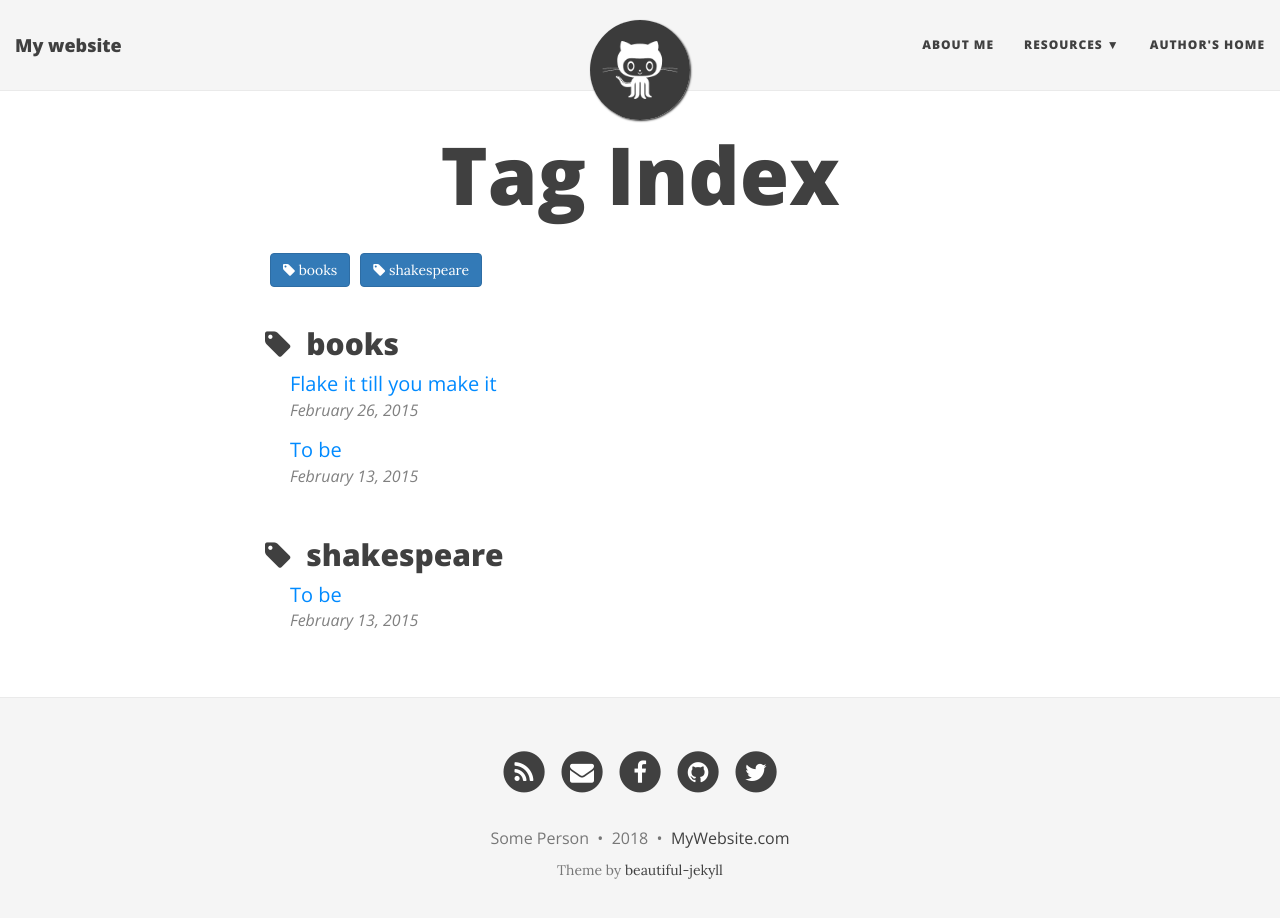
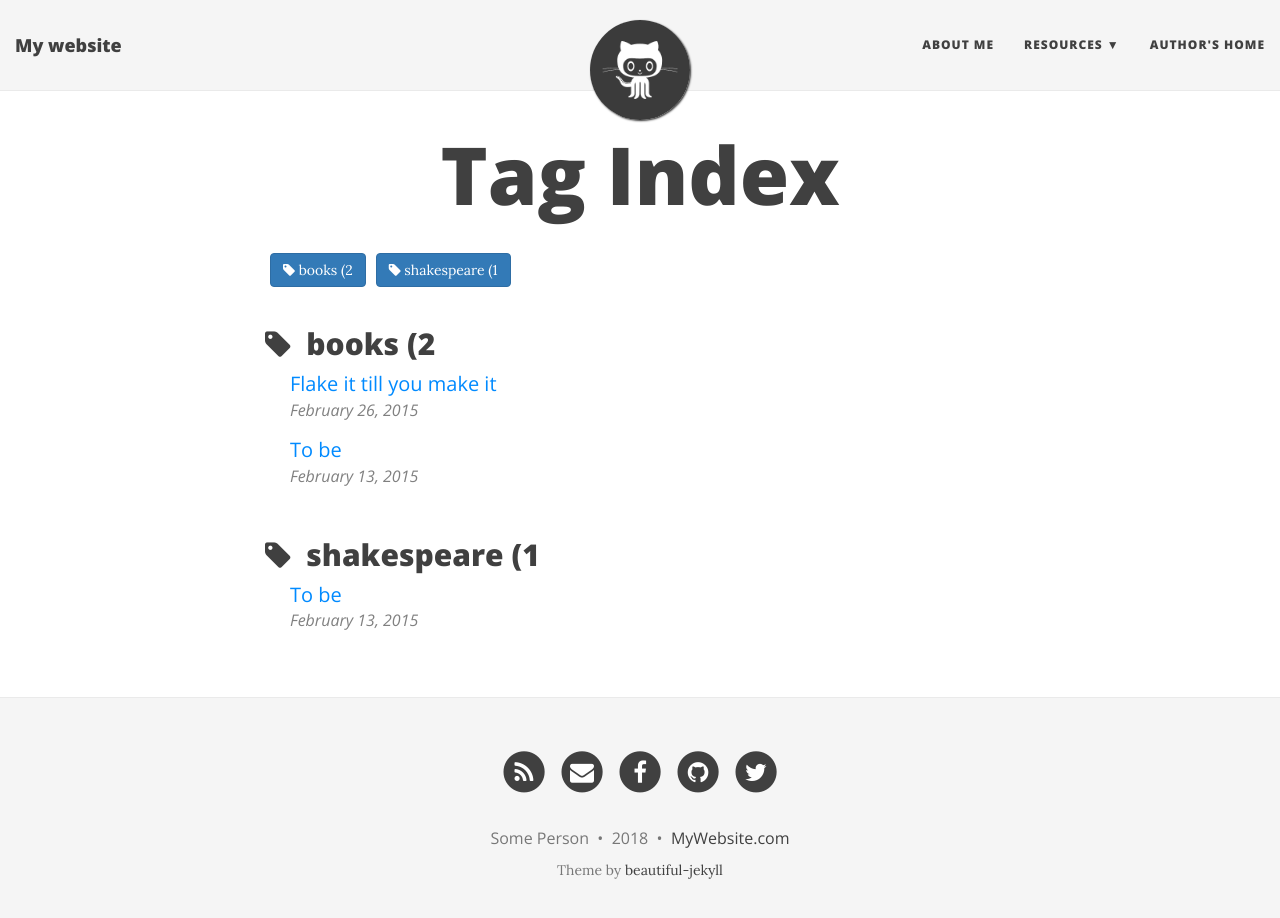
Before and after one commit to gniuk/gniuk.github.io, a Jekyll site: the page built from tags.html, in a window 1280 px wide and 931 px high. Shown: the top 918 px of the window. Built offline with Jekyll 4.4.1, drawn with Linux system fonts in a browser that asks for light colours; nearby versions of some CDN libraries.

Commit message:
Update tags.html

```diff
--- a/tags.html
+++ b/tags.html
@@ -11,14 +11,14 @@
 {%- assign tags_list = site_tags | split:',' | sort -%}
 
 {%- for tag in tags_list -%}
-    <a href="#{{- tag -}}" class="btn btn-primary tag-btn"><i class="fa fa-tag" aria-hidden="true"></i>&nbsp;{{- tag -}}</a>
+    <a href="#{{- tag -}}" class="btn btn-primary tag-btn"><i class="fa fa-tag" aria-hidden="true"></i>&nbsp;{{- tag -}}&nbsp;({{site.tags[tag].size}}</a>
 {%- endfor -%}
 
 <div id="full-tags-list">
 {%- for tag in tags_list -%}
     <h2 id="{{- tag -}}" class="linked-section">
         <i class="fa fa-tag" aria-hidden="true"></i>
-        &nbsp;{{- tag -}}
+        &nbsp;{{- tag -}}&nbsp;({{site.tags[tag].size}}
     </h2>
     <div class="post-list">
         {%- for post in site.tags[tag] -%}
```
